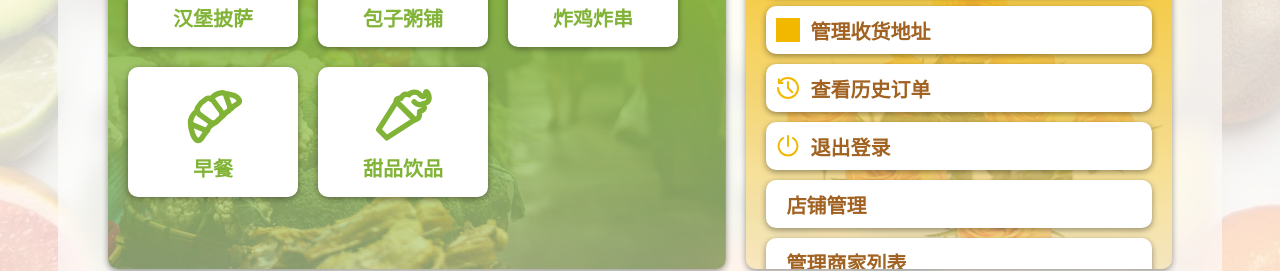
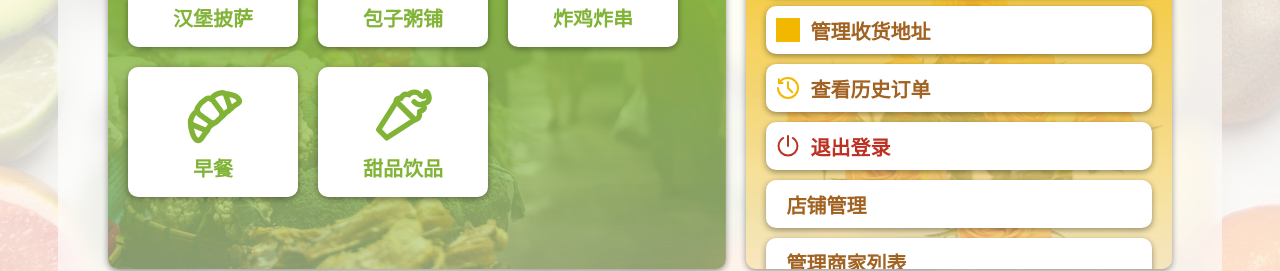
Before and after one commit to TreeNode09/Hungry_Front_End, a JavaScript app in the folder my_cli/: page /home in a window 1280 px wide. Shown: the part 511-782 px from the top of the page. Built offline with nearby package versions, Linux system fonts and the light colour scheme; grey boxes are pictures that could not be loaded.

Commit message:
修改主菜单退出登录按钮样式

```diff
--- a/my_cli/src/views/HomeView.vue
+++ b/my_cli/src/views/HomeView.vue
@@ -96,8 +96,6 @@ function toShopListManagement(){
   router.push('/shop-list-management');
 }
 </script>
-
-
 
 <style scoped>
 .category, .search, .user
@@ -251,18 +249,25 @@ function toShopListManagement(){
     filter: drop-shadow(#fff 100px 0px 0px);
 }
 
-button.exit
+.user > .top > button.exit
 {
     color: var(--red-main);
 }
 
-button.exit > img
+.user > .top > button.exit > img
 {
     filter: drop-shadow(var(--red-main) 100px 0px 0px);
 }
 
-button.exit:hover
+.user > .top > button.exit:hover
 {
+    color: #fff;
+
     background-color: var(--red-main);
 }
+
+.user > .top > button.exit:hover > img
+{
+    filter: drop-shadow(#fff 100px 0px 0px);
+}
 </style>
```
